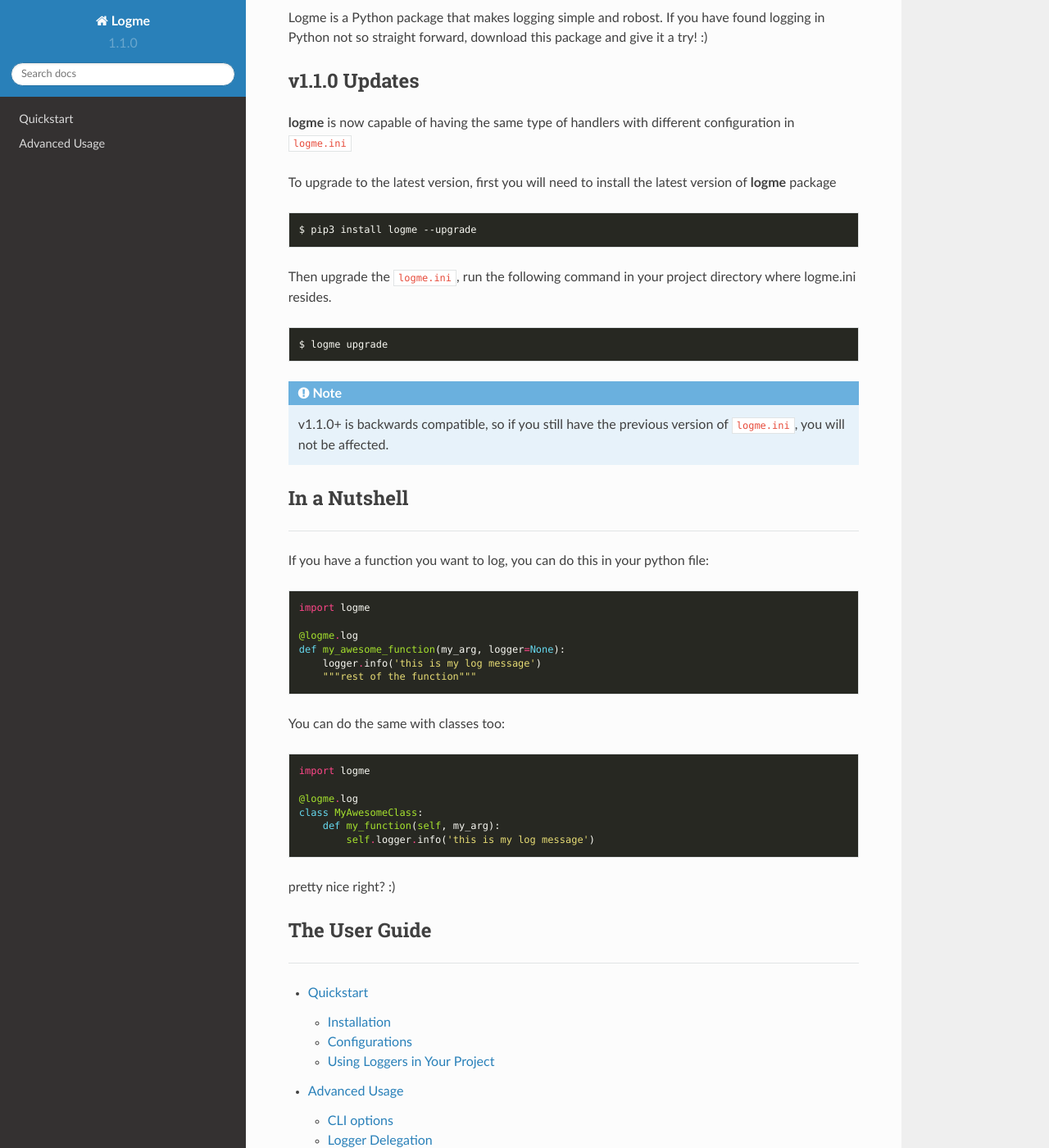
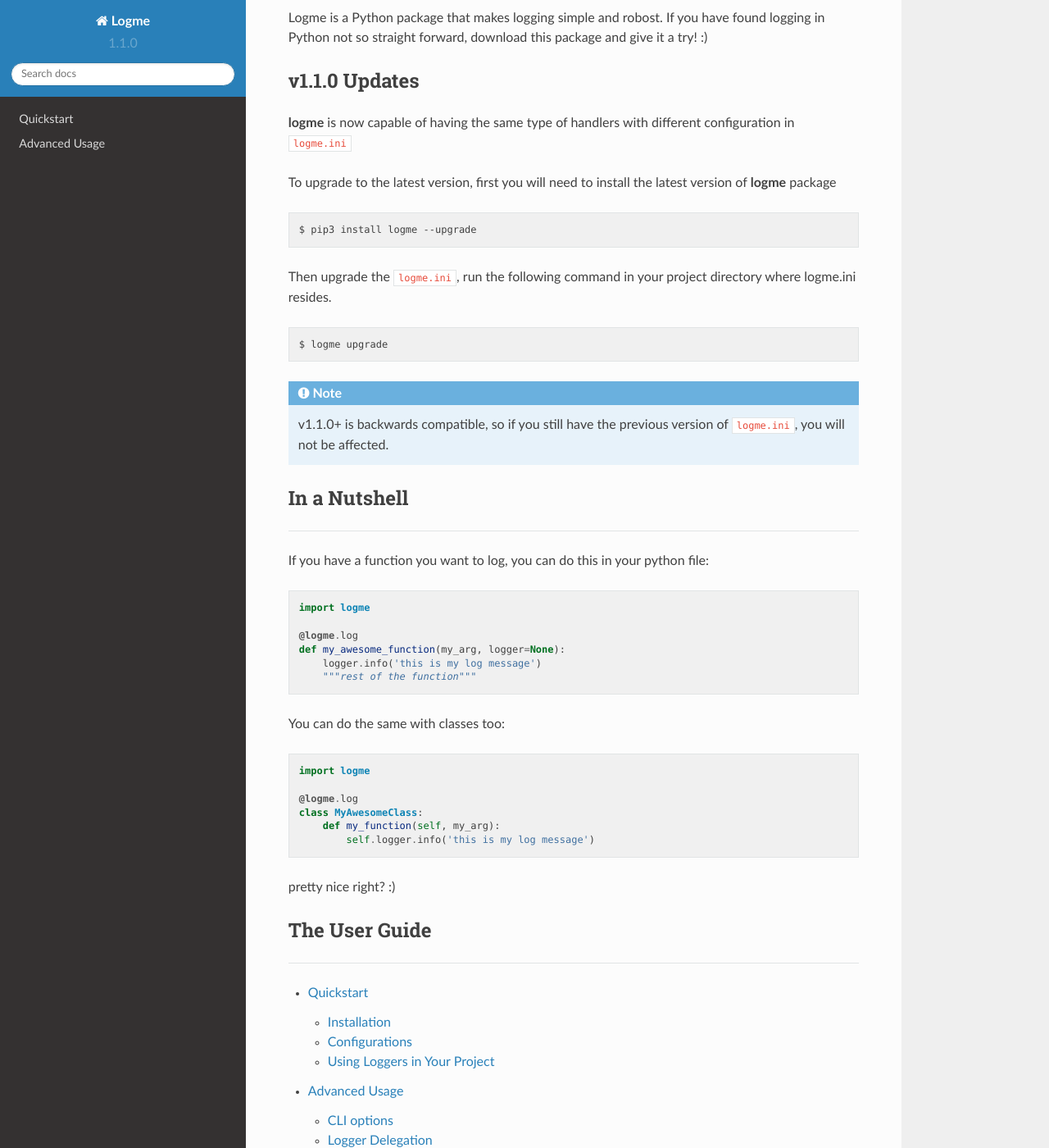
Before and after one commit to BNMetrics/logme, a Sphinx documentation site: the page built from docs/index.rst, in a window 1280 px wide and 1400 px high, scrolled down 194 px. Shown: the whole window at 82% size. Built offline with Sphinx 7.4.7 and the Read the Docs theme 2.0.0, drawn with Linux system fonts in a browser that asks for light colours.

Commit message:
fixed doc syntax highlighting

```diff
--- a/docs/conf.py
+++ b/docs/conf.py
@@ -68,7 +68,7 @@
 exclude_patterns = ['_build', 'Thumbs.db', '.DS_Store']
 
 # The name of the Pygments (syntax highlighting) style to use.
-pygments_style = 'monokai'
+pygments_style = 'friendly'
 
 
 # -- Options for HTML output -------------------------------------------------
--- a/requirements.txt
+++ b/requirements.txt
@@ -1 +1,2 @@
 click
+Pygments
```
